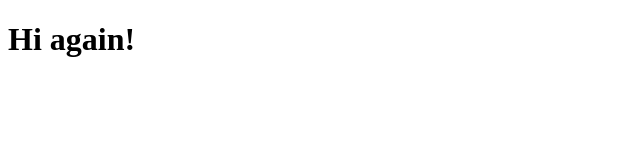
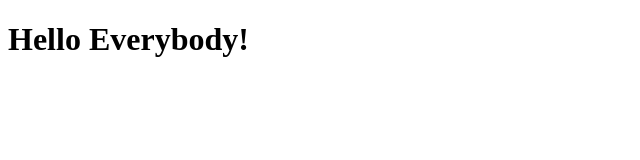
Before and after one commit to CBezinque/CBezinque.github.io, a plain HTML site: page index.html in a window 1280 px wide. Shown: the whole page, without its empty margins (0-640 px from the left). Drawn offline with Linux system fonts and the light colour scheme.

Commit message:
Update index.html

```diff
--- a/index.html
+++ b/index.html
@@ -2,9 +2,9 @@
 <html>
 <head land="en">
 <meta charset="UTF-8">
-<title> Hello Everybody!</title>
+<title> CBezinque Web </title>
 </head>
 <body>
-<h1>Hi again!</h1>
+<h1>Hello Everybody!</h1>
 </body>
 </html>
```
